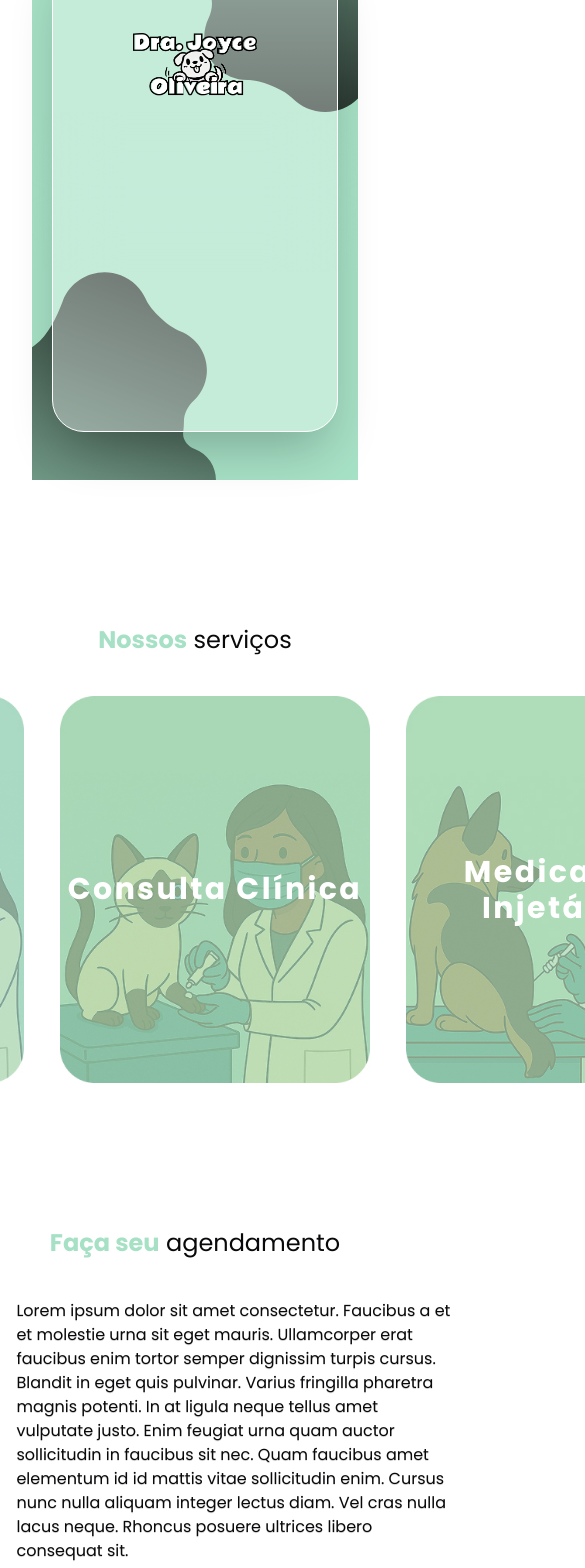
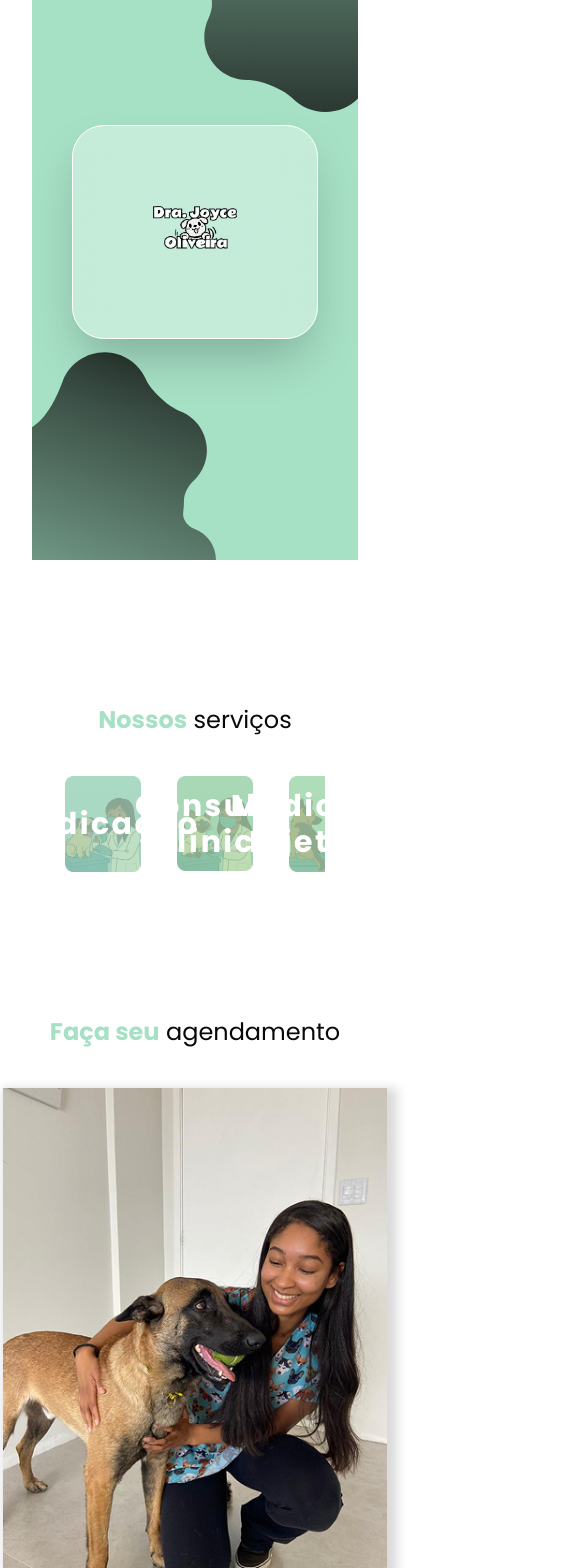
Before and after one commit to Sousasz/joyce-clinica-veterinaria, a React (Vite) app: page / in a window 390 px wide. Shown: the part 260-1828 px from the top of the page, 585 px wide, since content can reach past the window. Built offline with nearby package versions, Linux system fonts and the light colour scheme.

Commit message:
:lipstick: add partial responsiveness for main content

```diff
--- a/src/components/header/index.tsx
+++ b/src/components/header/index.tsx
@@ -2,7 +2,7 @@ import { CallToAction } from "./call-to-action";
 import { links } from "@/constants/links";
 import DogImage from "../../../public/assets/logo.svg?react";
 import avatarImage from "../../../public/avatar.jpg";
-import { IoIosMenu } from "react-icons/io";
+import { Menu } from "./menu";
 
 export function Header() {
   return (
@@ -25,9 +25,7 @@ export function Header() {
 
         <div className="flex gap-12">
           <img className="size-10" src={avatarImage} alt="" />
-          <button className="cursor-pointer">
-            <IoIosMenu className="size-10 block lg:hidden" />
-          </button>
+          <Menu />
         </div>
       </header>
 
--- /dev/null
+++ b/src/components/header/menu.tsx
@@ -0,0 +1,9 @@
+import { IoIosMenu } from "react-icons/io";
+
+export function Menu() {
+  return (
+    <button className="cursor-pointer">
+      <IoIosMenu className="size-10 block lg:hidden" />
+    </button>
+  );
+}
--- a/src/components/main/about.tsx
+++ b/src/components/main/about.tsx
@@ -2,7 +2,7 @@ import joycePhoto from "../../../public/joyce-photo.jpg"
 
 export function About() {
   return (
-    <div className="flex gap-10">
+    <div className="flex max-[855px]:flex-col max-[855px]:items-center gap-10">
       <img
         className="max-w-96 shadow-default"
         src={joycePhoto}
--- a/src/components/main/brand.tsx
+++ b/src/components/main/brand.tsx
@@ -2,9 +2,9 @@ import brandImage from "../../../public/Brand.png";
 
 export function Brand() {
   return (
-    <div className="flex justify-center items-center p-20 backdrop-blur-2xl">
-      <div className=" h-[30rem] rounded-4xl  border border-white z-[999px] m-5 left-auto right-auto backdrop-blur-md bg-white/35 shadow-2xl absolute">
-        <img className="w-[50rem] p-20" src={brandImage} alt="Marca da clínica veterinária" />
+    <div className="flex justify-center items-center p-20 backdrop-blur-2xl m-10">
+      <div className="flex items-center rounded-4xl border border-white z-[999px] left-auto right-auto backdrop-blur-md bg-white/35 shadow-2xl absolute">
+        <img className="w-[50rem] p-20 h-full" src={brandImage} alt="Marca da clínica veterinária" />
       </div>
     </div>
   );
--- a/src/components/main/caurosel-item-content.tsx
+++ b/src/components/main/caurosel-item-content.tsx
@@ -7,7 +7,7 @@ export function CarouselItemContent({ service }: CarouselItemContentProps) {
   return (
     <div className="flex justify-center items-center">
       <img src={service.imgUrl} alt={`Imagem do serviço ${service.type}`} />
-      <span className="text-white text-center font-bold text-3xl max-w-sm absolute -tracking-[-0.15rem]">
+      <span className=" text-white text-center font-bold text-3xl max-w-sm absolute -tracking-[-0.15rem]">
         {service.type}
       </span>
     </div>
--- a/src/components/main/our-services.tsx
+++ b/src/components/main/our-services.tsx
@@ -10,7 +10,7 @@ export function OurServices() {
         <Title textInBold="Nossos" text="serviços" />
       </div>
 
-      <Carousel className="w-[60rem]">
+      <Carousel className="w-[80%]">
         <CarouselContent className="flex gap-5">
           {carousel.map((service, index) => {
             return (
--- a/src/components/main/regions.tsx
+++ b/src/components/main/regions.tsx
@@ -1,8 +1,8 @@
 export function Regions() {
     return (
-        <div className="flex flex-col gap-5 items-center">
+        <div className="flex flex-col gap-5 items-center text-center">
             <p>Nós atendemos nas regiões de:</p>
-            <p>Vila Pirituba | Brasilândia | Freguesia do Ó | Bairro do Limão</p>
+            <p >Vila Pirituba | Brasilândia | Freguesia do Ó | Bairro do Limão</p>
             <p>Para demais regiões, entrar em contato conosco!</p>
         </div>
     )
--- a/src/components/main/review.tsx
+++ b/src/components/main/review.tsx
@@ -6,7 +6,7 @@ import { IoStarSharp } from "react-icons/io5";
 export function Review() {
   return (
     <div className="flex justify-center gap-5">
-      <img className="w-full h-14" src={avatarImage} alt="Imagem do cliente" />
+      <img className="w-full h-min max-[924px]:h-14 max-[924px]:w-40 max-[800px]:h-min" src={avatarImage} alt="Imagem do cliente" />
       <div className="flex flex-col">
         <Rating
           initialRating={3}
```
